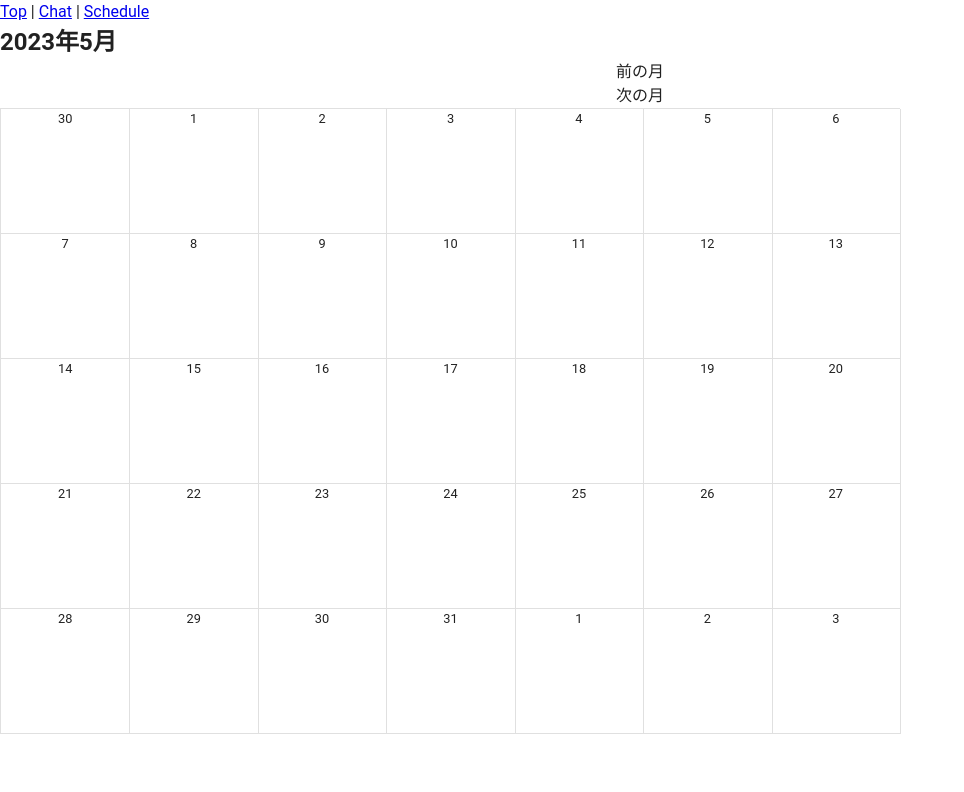
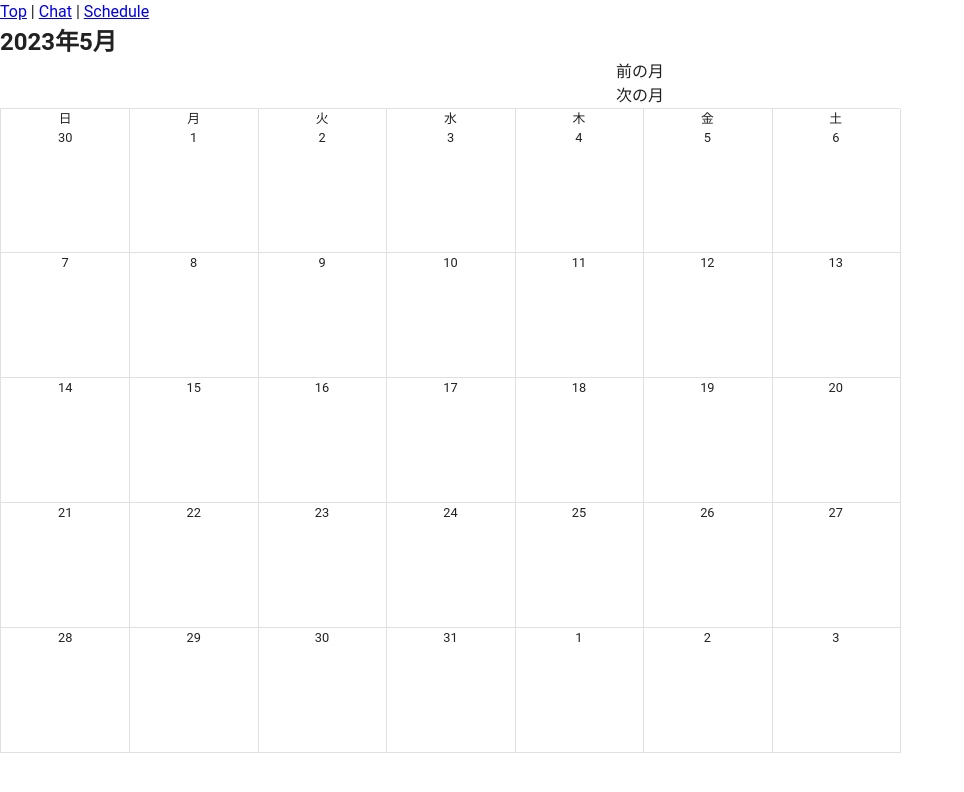
Before and after one commit to Somahc/my-chatbot, a Vue app in the folder my-chatbot/: page /schedule in a window 1280 px wide. Shown: the top 792 px of the page, without its empty margins (0-964 px from the left). Built offline with nearby package versions, Linux system fonts and the light colour scheme; what v-calendar would draw is missing.

Commit message:
カレンダー上部に曜日を表示

```diff
--- a/my-chatbot/src/pages/Schedule.vue
+++ b/my-chatbot/src/pages/Schedule.vue
@@ -19,6 +19,11 @@ const getEndDate = () => {
     date.endOf("month");
     const youbiNum = date.day();
     return date.add(6 - youbiNum, "days");
+}
+
+const youbi = (dayIndex) => {
+    const week = ["日", "月", "火", "水", "木", "金", "土"];
+    return week[dayIndex];
 }
 
 //カレンダーの日付を保存
@@ -66,6 +71,13 @@ onMounted(() => {
     <button @click="prevMonth">前の月</button>
     <button @click="nextMonth">次の月</button>
     <div class="calendar">
+        <!--曜日表示部-->
+        <div class="calendar-weekly">
+            <div class="calendar-youbi" v-for="n in 7" :key="n">
+                {{ youbi(n-1) }}
+            </div>
+        </div>
+        <!--日付表示部-->
         <div
             v-for="(week, index) in calendars"
             :key="index"
@@ -115,4 +127,12 @@ onMounted(() => {
 .calendar-day{
   text-align: center;
 }
+
+.calendar-youbi{
+  flex:1;
+  border-right:1px solid #E0E0E0;
+  margin-right:-1px;
+  text-align:center;
+}
+
 </style>
```
